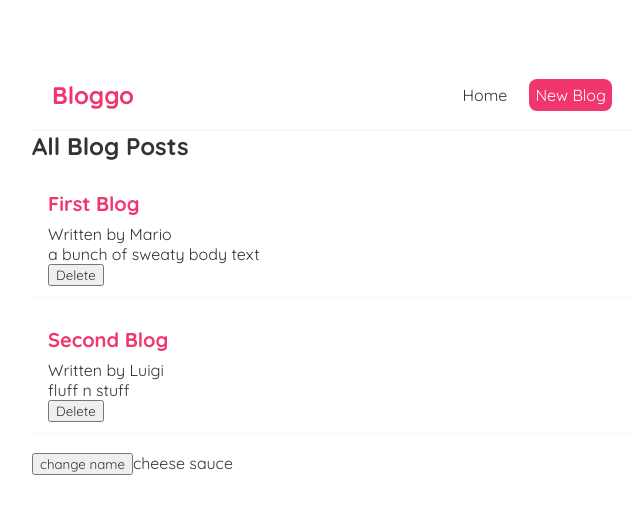
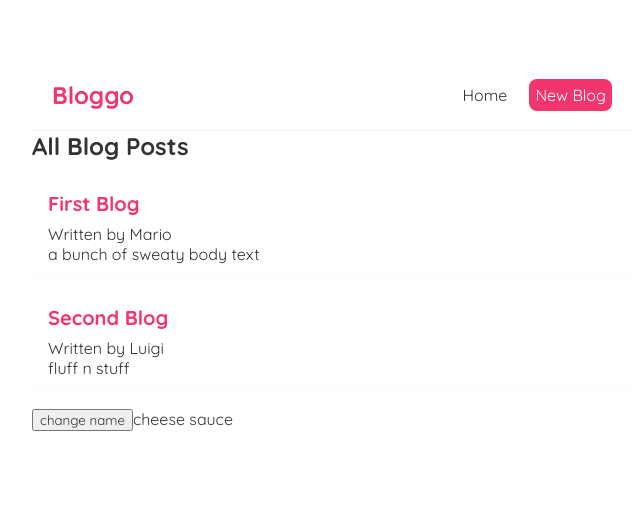
Before and after one commit to ColbyWTaylor/React-JS-Blog-with-JSON-Server, a React (Create React App) app: page / in a window 1280 px wide. Shown: the top 514 px of the page, without its empty margins (308-951 px from the left). Built offline with nearby package versions, Linux system fonts and the light colour scheme; data requests are answered from the project's data file; the HTML template or start-up script is replaced by a standard one.

Commit message:
remove delete handle

```diff
--- a/src/BlogList.js
+++ b/src/BlogList.js
@@ -1,4 +1,4 @@
-const BlogList = ({ blogs, title, handleDelete }) => {
+const BlogList = ({ blogs, title }) => {
   return (
     <div className="home">
       <h2>{title}</h2>
@@ -7,7 +7,6 @@
           <h2>{blog.title}</h2>
           <p>Written by {blog.author}</p>
           <div className="blog-body">{blog.body}</div>
-          <button onClick={() => handleDelete(blog.id)}>Delete</button>
         </div>
       ))}
     </div>
--- a/src/Home.js
+++ b/src/Home.js
@@ -5,11 +5,6 @@
   const [blogs, setBlogs] = useState(null);
 
   const [name, setName] = useState("cheese sauce");
-
-  const handleDelete = (id) => {
-    const newBlogs = blogs.filter((blog) => blog.id !== id);
-    setBlogs(newBlogs);
-  };
 
   useEffect(() => {
     // npx json-server --watch data/db.json --port 8000  <<<< in new port to avoid conflict with port running node
@@ -25,13 +20,7 @@
 
   return (
     <div className="home">
-      {blogs && (
-        <BlogList
-          blogs={blogs}
-          title={"All Blog Posts"}
-          handleDelete={handleDelete}
-        />
-      )}
+      {blogs && <BlogList blogs={blogs} title={"All Blog Posts"} />}
       <button onClick={() => setName("Luigi")}>change name</button>
 
       {name}
```
Also changed, not shown: 1 other file (tests, documents, lock files or other folders).
